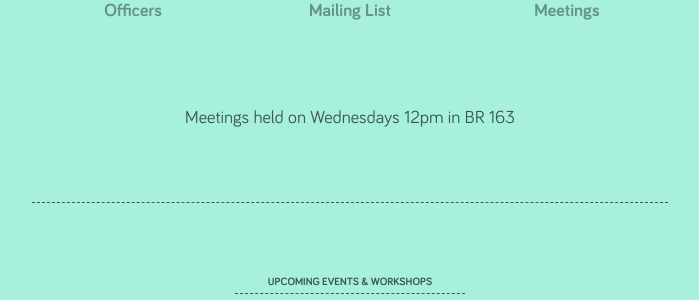
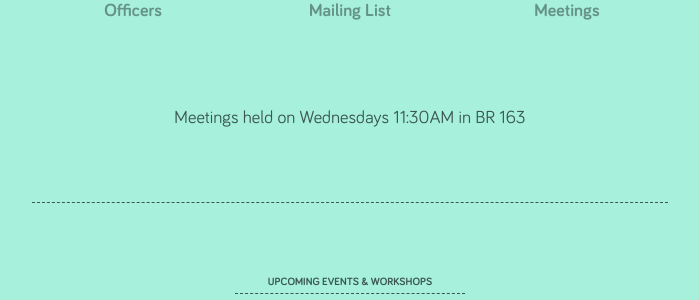
Before and after one commit to alunduil/MSUM-ACM.github.io, a Jekyll site: the page built from acm/index.html, in a window 1280 px wide. Shown: the part 443-743 px from the top of the page, without its empty margins (290-989 px from the left). Built offline with Jekyll 4.4.1, drawn with Linux system fonts in a browser that asks for light colours; Markdown is read by kramdown in place of the engine named in the settings.

Commit message:
Update meetinginfo.yml

```diff
--- a/_data/meetinginfo.yml
+++ b/_data/meetinginfo.yml
@@ -1,3 +1,3 @@
 - location: BR 163
   day: Wednesdays
-  time: 12pm
+  time: 11:30AM
```
